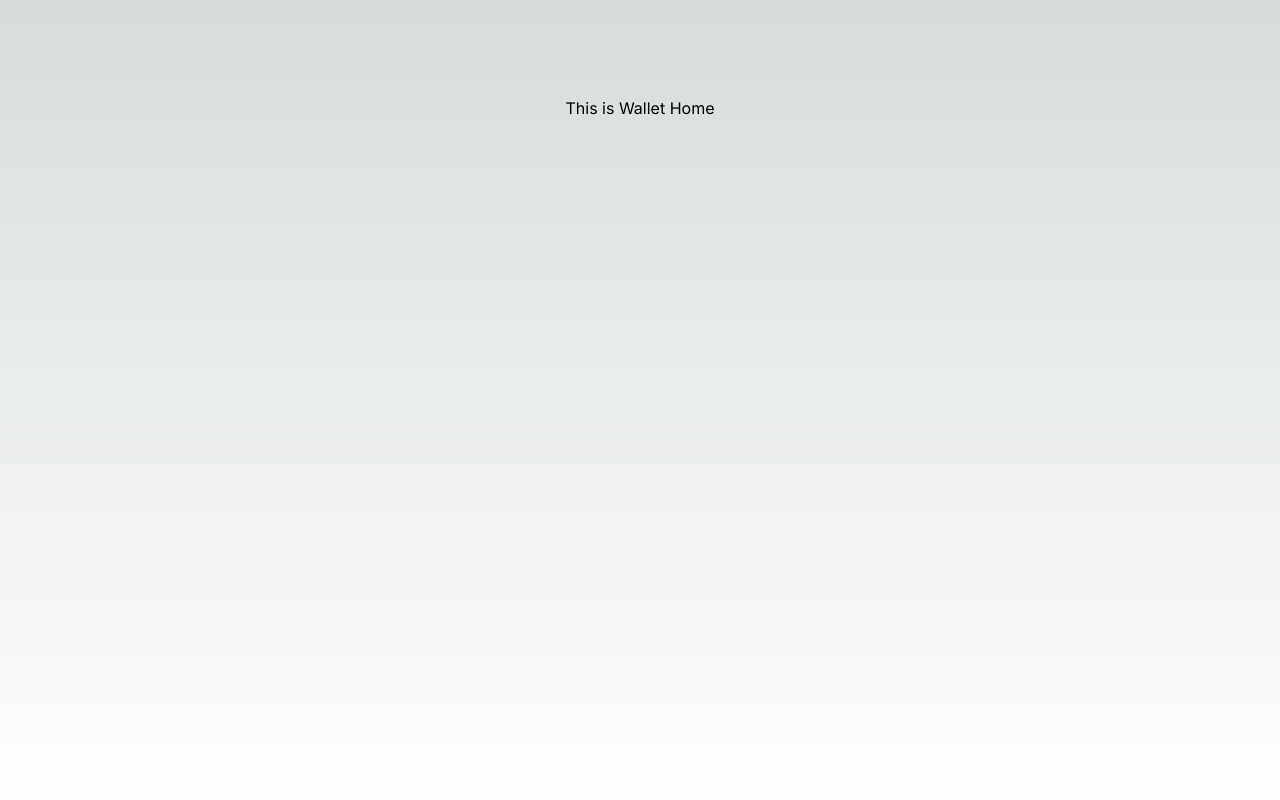
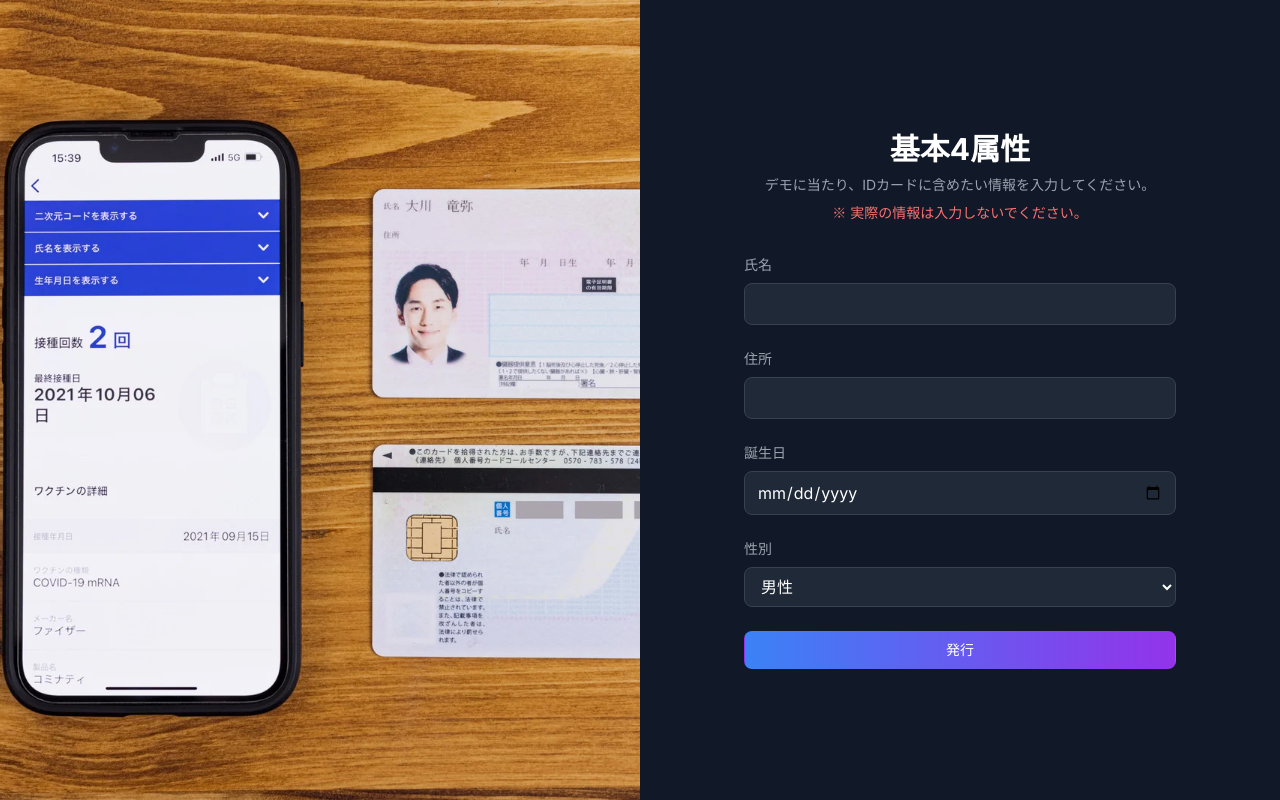
Before and after one commit to dorakemon/passkey-hackathon-2024-sakolab, a Next.js app: page /issuer in a window 1280 px wide. Built offline with nearby package versions, Linux system fonts and the light colour scheme.

Commit message:
feat: add issuer ui

```diff
--- a/app/globals.css
+++ b/app/globals.css
@@ -3,31 +3,7 @@
 @tailwind utilities;
 
 :root {
-  --foreground-rgb: 0, 0, 0;
-  --background-start-rgb: 214, 219, 220;
-  --background-end-rgb: 255, 255, 255;
-}
-
-@media (prefers-color-scheme: dark) {
-  :root {
-    --foreground-rgb: 255, 255, 255;
-    --background-start-rgb: 0, 0, 0;
-    --background-end-rgb: 0, 0, 0;
-  }
 }
 
 body {
-  color: rgb(var(--foreground-rgb));
-  background: linear-gradient(
-      to bottom,
-      transparent,
-      rgb(var(--background-end-rgb))
-    )
-    rgb(var(--background-start-rgb));
 }
-
-@layer utilities {
-  .text-balance {
-    text-wrap: balance;
-  }
-}
--- a/app/issuer/page.tsx
+++ b/app/issuer/page.tsx
@@ -1,7 +1,100 @@
 export default () => {
   return (
-    <main className="flex min-h-screen flex-col items-center justify-between p-24">
-      <div>This is Wallet Home</div>
+    <main className="flex min-h-screen flex-col items-center justify-between">
+      <div className="flex h-screen w-full">
+        <div className="w-1/2 h-full hidden lg:block">
+          <img
+            src="/id.webp"
+            alt="ID Card Demo"
+            className="object-cover w-full h-full"
+          />
+        </div>
+        <div className="w-full lg:w-1/2 h-full flex items-center justify-center bg-gray-900">
+          <div className="max-w-lg w-full space-y-8 p-10">
+            <div className="text-center">
+              <h2 className="text-3xl font-bold text-white">基本4属性</h2>
+              <p className="mt-2 text-sm text-gray-400">
+                デモに当たり、IDカードに含めたい情報を入力してください。
+              </p>
+              <p className="mt-2 text-sm text-red-400">
+                ※ 実際の情報は入力しないでください。
+              </p>
+            </div>
+            <form className="mt-8 space-y-6">
+              <div className="space-y-2">
+                <label
+                  htmlFor="name"
+                  className="block text-sm font-medium text-gray-400"
+                >
+                  氏名
+                </label>
+                <input
+                  id="name"
+                  name="name"
+                  type="text"
+                  required
+                  className="w-full px-3 py-2 border border-gray-700 rounded-lg bg-gray-800 text-white"
+                />
+              </div>
+              <div className="space-y-2">
+                <label
+                  htmlFor="address"
+                  className="block text-sm font-medium text-gray-400"
+                >
+                  住所
+                </label>
+                <input
+                  id="address"
+                  name="address"
+                  type="text"
+                  required
+                  className="w-full px-3 py-2 border border-gray-700 rounded-lg bg-gray-800 text-white"
+                />
+              </div>
+              <div className="space-y-2">
+                <label
+                  htmlFor="birthdate"
+                  className="block text-sm font-medium text-gray-400"
+                >
+                  誕生日
+                </label>
+                <input
+                  id="birthdate"
+                  name="birthdate"
+                  type="date"
+                  required
+                  className="w-full px-3 py-2 border border-gray-700 rounded-lg bg-gray-800 text-white"
+                />
+              </div>
+              <div className="space-y-2">
+                <label
+                  htmlFor="gender"
+                  className="block text-sm font-medium text-gray-400"
+                >
+                  性別
+                </label>
+                <select
+                  id="gender"
+                  name="gender"
+                  required
+                  className="w-full px-3 py-2 border border-gray-700 rounded-lg bg-gray-800 text-white"
+                >
+                  <option value="male">男性</option>
+                  <option value="female">女性</option>
+                </select>
+              </div>
+              <div>
+                <button
+                  type="submit"
+                  className="w-full py-2 px-4 border border-transparent rounded-lg shadow-sm text-sm font-medium text-white bg-gradient-to-r from-blue-500 to-purple-600 hover:from-blue-600 hover:to-purple-700"
+                >
+                  発行
+                </button>
+              </div>
+            </form>
+          </div>
+        </div>
+      </div>
     </main>
   );
 };
```
Also changed, not shown: public/id.webp (added).
